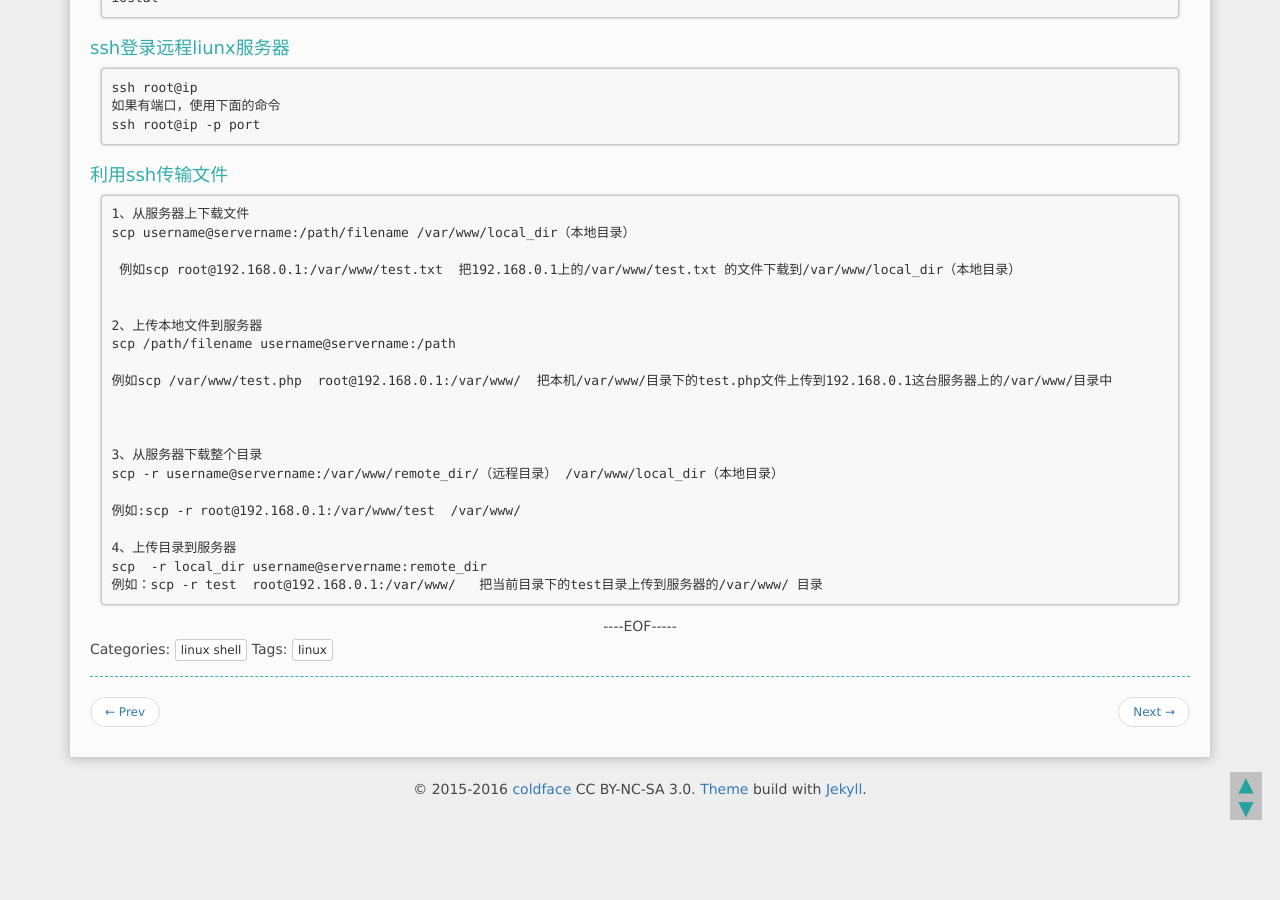
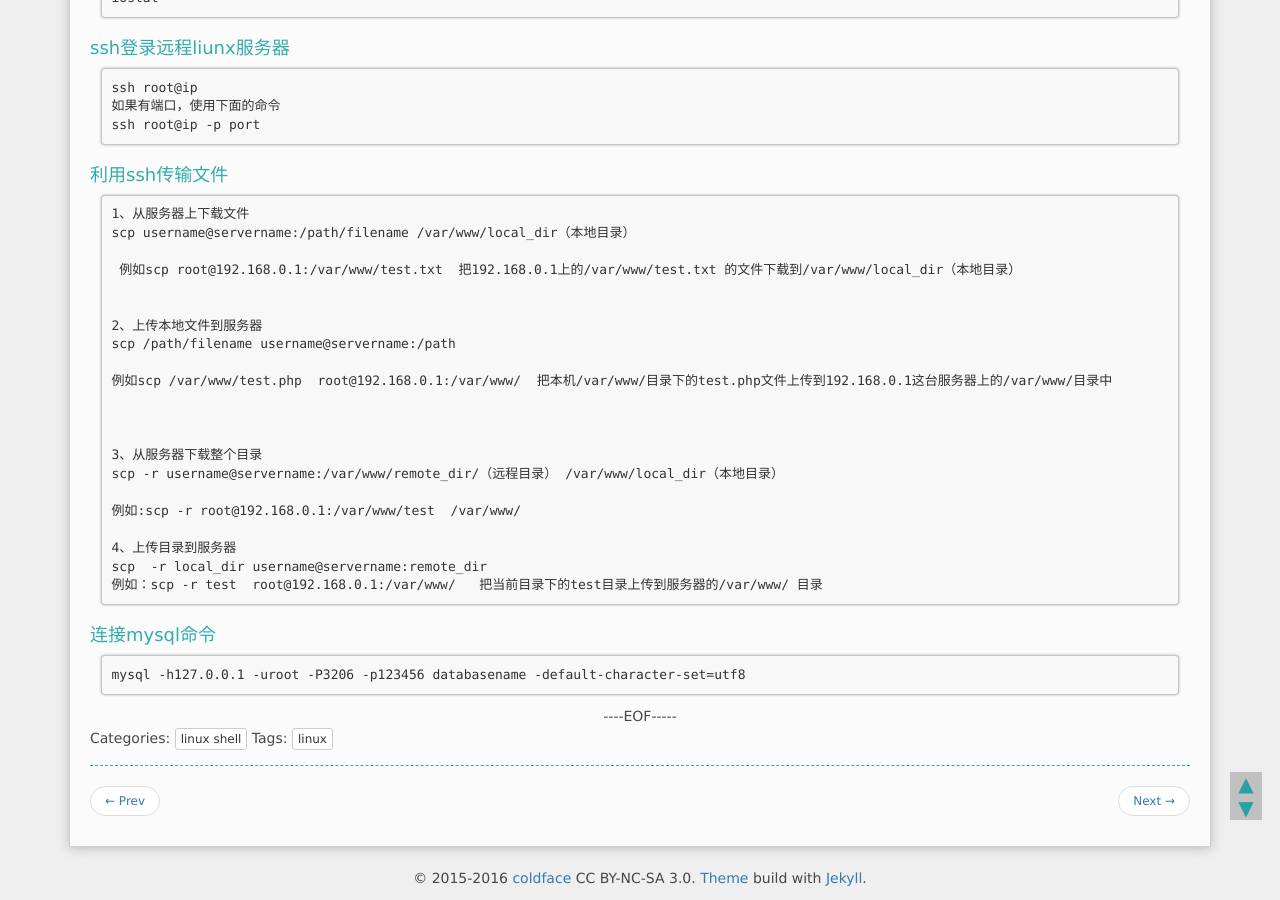
Before and after one commit to jackzhao29/jackzhao29.github.com, a Jekyll site: the page built from _posts/2015-06-14-linux各种小工具命令.md, in a window 1280 px wide and 900 px high, scrolled down 999 px. Built offline with Jekyll 4.4.1, drawn with Linux system fonts in a browser that asks for light colours; Markdown is read by kramdown in place of the engine named in the settings; comment, search, counter and statistics services are not loaded.

Commit message:
add mysql command

````diff
--- a/_posts/2015-06-14-linux各种小工具命令.md
+++ b/_posts/2015-06-14-linux各种小工具命令.md
@@ -86,3 +86,8 @@ scp -r username@servername:/var/www/remote_dir/（远程目录） /var/www/local
 scp  -r local_dir username@servername:remote_dir
 例如：scp -r test  root@192.168.0.1:/var/www/   把当前目录下的test目录上传到服务器的/var/www/ 目录
 ```
+### 连接mysql命令
+
+```
+mysql -h127.0.0.1 -uroot -P3206 -p123456 databasename -default-character-set=utf8
+```
````
